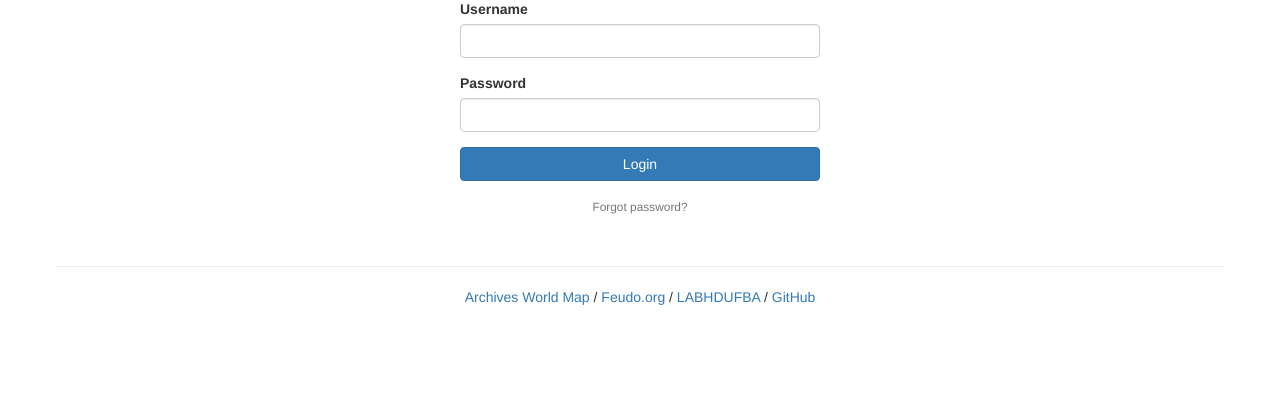
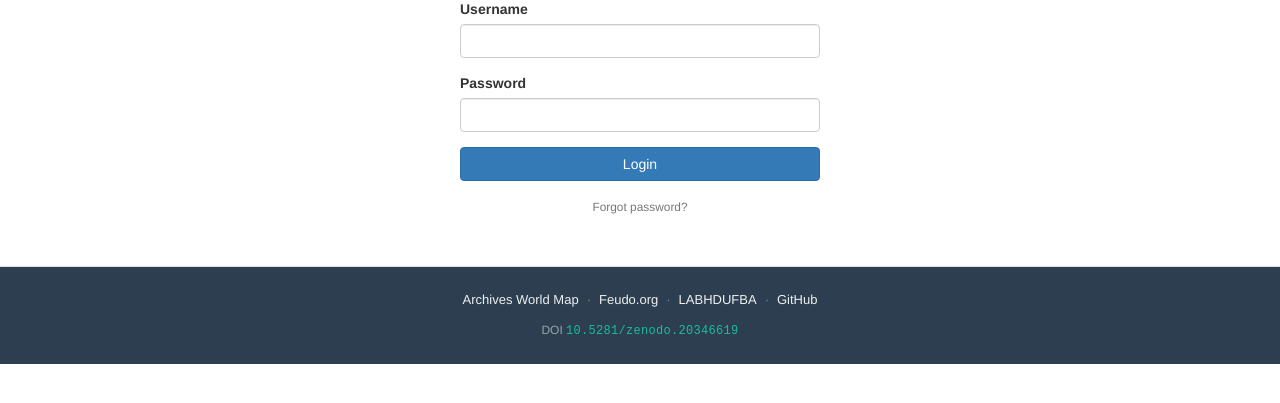
Before and after one commit to rsandrade/archives-worldmap, a Flask app: page /admin/ in a window 1280 px wide. Shown: the part 135-538 px from the top of the page. Run offline with Flask 3, Linux system fonts and the light colour scheme; parts of the project's set-up code (start-up, migrations or seed data) failed here and were passed over; some libraries are stand-ins or nearby versions.

Commit message:
feat: add Zenodo DOI to footer with redesigned layout
- Add concept DOI badge (10.5281/zenodo.20346619) linking to Zenodo
- Redesign footer: dark background (#2c3e50), centered links with
  middle-dot separators, teal-colored DOI monospace link
- Add i18n key footer_doi_label in all 6 languages (en, pt-br, es,
  zh, ro, pl)
- Replace inline styles with semantic CSS classes (.site-footer,
  .footer-links, .footer-doi)

```diff
--- a/app/static/css/style.css
+++ b/app/static/css/style.css
@@ -78,3 +78,58 @@
         padding-bottom: 8px;
     }
 }
+
+/* ── Footer ── */
+.site-footer {
+    margin-top: 40px;
+    padding: 24px 0;
+    border-top: 1px solid #e0e0e0;
+    background: #2c3e50;
+    color: #bdc3c7;
+    font-size: 13px;
+}
+
+.site-footer a {
+    color: #ecf0f1;
+    text-decoration: none;
+    transition: color 0.2s;
+}
+
+.site-footer a:hover,
+.site-footer a:focus {
+    color: #3498db;
+}
+
+.footer-links {
+    display: flex;
+    flex-wrap: wrap;
+    justify-content: center;
+    gap: 8px;
+    margin-bottom: 12px;
+}
+
+.footer-links a::after {
+    content: "·";
+    margin-left: 8px;
+    color: #7f8c8d;
+}
+
+.footer-links a:last-child::after {
+    content: none;
+}
+
+.footer-doi {
+    text-align: center;
+    font-size: 12px;
+    color: #95a5a6;
+}
+
+.footer-doi a {
+    font-family: "Courier New", Courier, monospace;
+    letter-spacing: 0.3px;
+    color: #1abc9c;
+}
+
+.footer-doi a:hover {
+    color: #16a085;
+}
--- a/app/static/lang/en.json
+++ b/app/static/lang/en.json
@@ -140,5 +140,6 @@
   "admin_perm_delete": "Delete forever",
   "admin_move_trash": "Trash",
   "admin_move_trash_confirm": "Move this institution to the trash?",
-  "admin_trash_confirm": "Permanently delete this institution? This action cannot be undone."
+  "admin_trash_confirm": "Permanently delete this institution? This action cannot be undone.",
+  "footer_doi_label": "Cite as"
 }
--- a/app/static/lang/es.json
+++ b/app/static/lang/es.json
@@ -109,5 +109,6 @@
   "add_map_hint": "Haga clic o busque una dirección para colocar el marcador",
   "add_no_pin": "Por favor, posicione el marcador en el mapa antes de enviar.",
   "info_show_email": "Mostrar correo",
-  "search_min_length": "Introduce al menos 3 caracteres para buscar."
+  "search_min_length": "Introduce al menos 3 caracteres para buscar.",
+  "footer_doi_label": "Citar como"
 }
--- a/app/static/lang/pl.json
+++ b/app/static/lang/pl.json
@@ -109,5 +109,6 @@
   "add_map_hint": "Kliknij lub wyszukaj adres, aby umieścić pinezkę",
   "add_no_pin": "Proszę umieścić pinezkę na mapie przed wysłaniem.",
   "info_show_email": "Pokaż e-mail",
-  "search_min_length": "Wpisz co najmniej 3 znaki, aby wyszukać."
+  "search_min_length": "Wpisz co najmniej 3 znaki, aby wyszukać.",
+  "footer_doi_label": "Cytuj jako"
 }
--- a/app/static/lang/pt-br.json
+++ b/app/static/lang/pt-br.json
@@ -140,5 +140,6 @@
   "admin_perm_delete": "Excluir definitivamente",
   "admin_move_trash": "Lixeira",
   "admin_move_trash_confirm": "Mover esta instituição para a lixeira?",
-  "admin_trash_confirm": "Excluir esta instituição permanentemente? Esta ação não pode ser desfeita."
+  "admin_trash_confirm": "Excluir esta instituição permanentemente? Esta ação não pode ser desfeita.",
+  "footer_doi_label": "Cite como"
 }
--- a/app/static/lang/ro.json
+++ b/app/static/lang/ro.json
@@ -109,5 +109,6 @@
   "add_map_hint": "Faceți clic sau căutați o adresă pentru a plasa marcatorul",
   "add_no_pin": "Vă rugăm să poziționați marcatorul pe hartă înainte de a trimite.",
   "info_show_email": "Arată emailul",
-  "search_min_length": "Introduceți cel puțin 3 caractere pentru a căuta."
+  "search_min_length": "Introduceți cel puțin 3 caractere pentru a căuta.",
+  "footer_doi_label": "Citați ca"
 }
--- a/app/static/lang/zh.json
+++ b/app/static/lang/zh.json
@@ -109,5 +109,6 @@
   "add_map_hint": "点击地图或搜索地址以放置图钉",
   "add_no_pin": "请在提交前在地图上定位图钉。",
   "info_show_email": "显示邮箱",
-  "search_min_length": "请输入至少3个字符进行搜索。"
+  "search_min_length": "请输入至少3个字符进行搜索。",
+  "footer_doi_label": "引用"
 }
--- a/app/templates/base.html
+++ b/app/templates/base.html
@@ -53,13 +53,19 @@
         {% block content %}{% endblock %}
     </div>
 
-    <footer class="container text-center" style="margin-top:40px;padding:20px 0;border-top:1px solid #eee;">
-        <p>
-            <a href="{{ url_for('public.home') }}" data-i18n="footer_copy">Archives World Map</a>
-            / <a href="https://feudo.org" target="_blank">Feudo.org</a>
-            / <a href="https://labhd.ufba.br" target="_blank">LABHDUFBA</a>
-            / <a href="https://github.com/rsandrade/archives-worldmap" target="_blank">GitHub</a>
-        </p>
+    <footer class="site-footer">
+        <div class="container">
+            <div class="footer-links">
+                <a href="{{ url_for('public.home') }}" data-i18n="footer_copy">Archives World Map</a>
+                <a href="https://feudo.org" target="_blank">Feudo.org</a>
+                <a href="https://labhd.ufba.br" target="_blank">LABHDUFBA</a>
+                <a href="https://github.com/rsandrade/archives-worldmap" target="_blank">GitHub</a>
+            </div>
+            <div class="footer-doi">
+                <span data-i18n="footer_doi_label">DOI</span>
+                <a href="https://doi.org/10.5281/zenodo.20346619" target="_blank" rel="noopener">10.5281/zenodo.20346619</a>
+            </div>
+        </div>
     </footer>
 
     <script src="https://code.jquery.com/jquery-1.12.4.min.js"></script>
```
